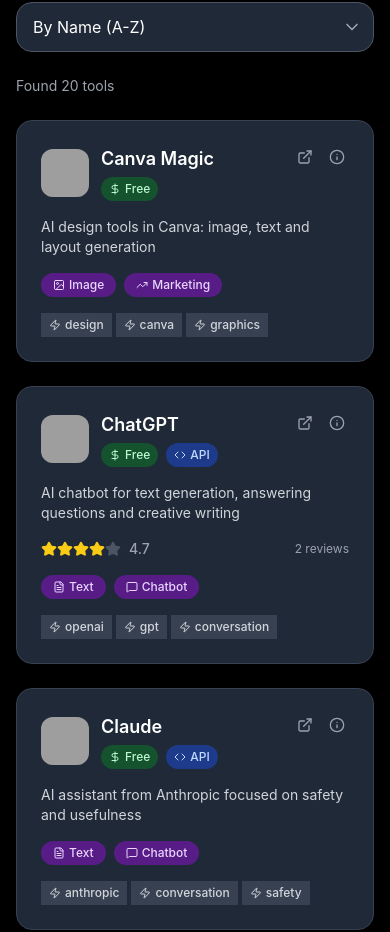
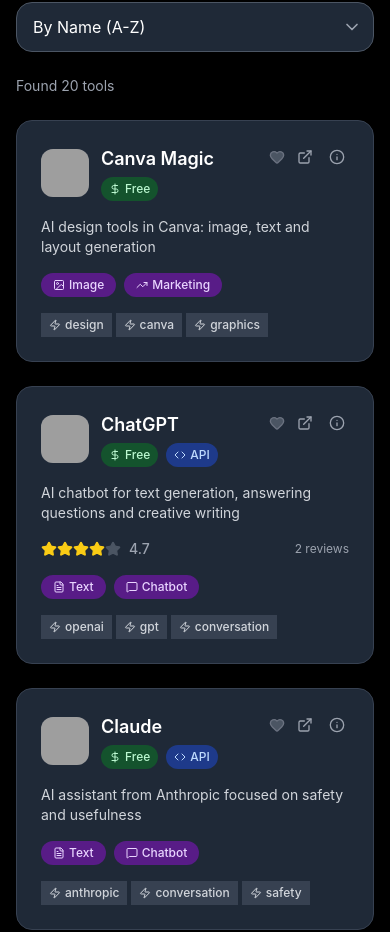
Before and after one commit to andriiafanasiev/AIMAP, a React (Create React App) app: page / in a window 390 px wide. Shown: the part 2981-3913 px from the top of the page. Built offline with nearby package versions, Linux system fonts and the light colour scheme; grey boxes are pictures that could not be loaded.

Commit message:
Add favorites system with localStorage persistence

```diff
--- a/src/App.js
+++ b/src/App.js
@@ -4,17 +4,20 @@ import { Hero } from './components/Hero';
 import ToolsCatalog from './components/ToolsCatalog';
 import { LanguageProvider } from './context/LanguageContext';
 import { ThemeProvider } from './context/ThemeContext';
+import { FavoritesProvider } from './context/FavoritesContext';
 import './App.css';
 
 function App() {
     return (
         <ThemeProvider>
             <LanguageProvider>
-                <div className="min-h-screen bg-gray-50 dark:bg-black text-gray-900 dark:text-white">
-                    <Navbar />
-                    <Hero />
-                    <ToolsCatalog />
-                </div>
+                <FavoritesProvider>
+                    <div className="min-h-screen bg-gray-50 dark:bg-black text-gray-900 dark:text-white">
+                        <Navbar />
+                        <Hero />
+                        <ToolsCatalog />
+                    </div>
+                </FavoritesProvider>
             </LanguageProvider>
         </ThemeProvider>
     );
--- /dev/null
+++ b/src/components/FavoriteButton.jsx
@@ -0,0 +1,32 @@
+import React from 'react';
+import { Heart } from 'lucide-react';
+import { useFavorites } from '../context/FavoritesContext';
+
+const FavoriteButton = ({ toolId, size = 20, className = '' }) => {
+    const { isFavorite, toggleFavorite } = useFavorites();
+    const isFavorited = isFavorite(toolId);
+
+    const handleClick = (e) => {
+        e.stopPropagation();
+        toggleFavorite(toolId);
+    };
+
+    return (
+        <button
+            onClick={handleClick}
+            className={`transition-all duration-200 hover:scale-110 ${className}`}
+            title={isFavorited ? 'Remove from favorites' : 'Add to favorites'}
+        >
+            <Heart
+                size={size}
+                className={`${
+                    isFavorited
+                        ? 'fill-red-500 text-red-500'
+                        : 'fill-gray-200 text-gray-400 hover:text-red-400 dark:fill-gray-600 dark:text-gray-500 dark:hover:text-red-400'
+                } transition-colors duration-200`}
+            />
+        </button>
+    );
+};
+
+export default FavoriteButton;
--- /dev/null
+++ b/src/components/FavoritesPage.jsx
@@ -0,0 +1,78 @@
+import React from 'react';
+import { Heart, Trash2 } from 'lucide-react';
+import { useLanguage } from '../context/LanguageContext';
+import { useFavorites } from '../context/FavoritesContext';
+import ToolCard from './ToolCard';
+import aiToolsData from '../data/ai-tools.json';
+
+const FavoritesPage = () => {
+    const { t } = useLanguage();
+    const { favorites, clearFavorites } = useFavorites();
+
+    const favoriteTools = aiToolsData.filter(tool => favorites.includes(tool.id));
+
+    const handleCardClick = (tool) => {
+        // Тут можна додати логіку для відкриття модального вікна
+        console.log('Tool clicked:', tool);
+    };
+
+    if (favorites.length === 0) {
+        return (
+            <div className="max-w-7xl mx-auto px-4 sm:px-6 lg:px-8 py-12">
+                <div className="text-center">
+                    <div className="text-6xl mb-6">💔</div>
+                    <h1 className="text-3xl font-bold text-gray-900 dark:text-white mb-4">
+                        {t('favorites.emptyTitle')}
+                    </h1>
+                    <p className="text-lg text-gray-600 dark:text-gray-300 mb-8">
+                        {t('favorites.emptyDescription')}
+                    </p>
+                    <a
+                        href="/"
+                        className="inline-flex items-center px-6 py-3 bg-purple-600 text-white rounded-xl hover:bg-purple-700 transition-colors"
+                    >
+                        {t('favorites.exploreTools')}
+                    </a>
+                </div>
+            </div>
+        );
+    }
+
+    return (
+        <div className="max-w-7xl mx-auto px-4 sm:px-6 lg:px-8 py-12">
+            <div className="flex items-center justify-between mb-8">
+                <div className="flex items-center space-x-3">
+                    <Heart className="w-8 h-8 text-red-500 fill-current" />
+                    <div>
+                        <h1 className="text-3xl font-bold text-gray-900 dark:text-white">
+                            {t('favorites.title')}
+                        </h1>
+                        <p className="text-gray-600 dark:text-gray-300">
+                            {t('favorites.subtitle')} ({favorites.length})
+                        </p>
+                    </div>
+                </div>
+                <button
+                    onClick={clearFavorites}
+                    className="inline-flex items-center px-4 py-2 text-red-600 dark:text-red-400 hover:text-red-700 dark:hover:text-red-300 transition-colors"
+                    title={t('favorites.clearAll')}
+                >
+                    <Trash2 className="w-5 h-5 mr-2" />
+                    {t('favorites.clearAll')}
+                </button>
+            </div>
+
+            <div className="grid grid-cols-1 md:grid-cols-2 xl:grid-cols-3 gap-6">
+                {favoriteTools.map((tool) => (
+                    <ToolCard
+                        key={tool.id}
+                        tool={tool}
+                        onCardClick={handleCardClick}
+                    />
+                ))}
+            </div>
+        </div>
+    );
+};
+
+export default FavoritesPage;
--- a/src/components/Navbar.jsx
+++ b/src/components/Navbar.jsx
@@ -1,14 +1,16 @@
 import React, { useState } from 'react';
 import { motion } from 'framer-motion';
-import { Menu, X, Search, Moon, Sun } from 'lucide-react';
+import { Menu, X, Search, Moon, Sun, Heart } from 'lucide-react';
 import { useLanguage } from '../context/LanguageContext';
 import { useTheme } from '../context/ThemeContext';
+import { useFavorites } from '../context/FavoritesContext';
 import { LanguageSwitcher } from './LanguageSwitcher';
 
 export const Navbar = () => {
     const [isOpen, setIsOpen] = useState(false);
     const { t } = useLanguage();
     const { isDark, toggleTheme } = useTheme();
+    const { getFavoritesCount } = useFavorites();
 
     return (
         <nav className="fixed top-0 w-full z-50 bg-white/80 dark:bg-black/20 backdrop-blur-md border-b border-gray-200 dark:border-gray-800">
@@ -46,6 +48,14 @@ export const Navbar = () => {
                     <div className="hidden md:flex items-center space-x-4">
                         <button className="p-2 text-gray-700 dark:text-gray-300 hover:text-black dark:hover:text-white transition-colors">
                             <Search className="h-5 w-5" />
+                        </button>
+                        <button className="relative p-2 text-gray-700 dark:text-gray-300 hover:text-red-500 dark:hover:text-red-400 transition-colors">
+                            <Heart className="h-5 w-5" />
+                            {getFavoritesCount() > 0 && (
+                                <span className="absolute -top-1 -right-1 bg-red-500 text-white text-xs rounded-full w-5 h-5 flex items-center justify-center">
+                                    {getFavoritesCount()}
+                                </span>
+                            )}
                         </button>
                         <LanguageSwitcher />
                         <button
--- a/src/components/ToolCard.jsx
+++ b/src/components/ToolCard.jsx
@@ -3,6 +3,7 @@ import { ExternalLink, Tag, Zap, Code, DollarSign, Info, Star } from 'lucide-rea
 import CategoryIcons from './CategoryIcons';
 import { useLanguage } from '../context/LanguageContext';
 import RatingStars from './RatingStars';
+import FavoriteButton from './FavoriteButton';
 import { getAverageRating, getReviewCount } from '../lib/reviews';
 
 const ToolCard = ({ tool, onCardClick }) => {
@@ -79,6 +80,7 @@ const ToolCard = ({ tool, onCardClick }) => {
                     </div>
                 </div>
                 <div className="flex items-center space-x-2">
+                    <FavoriteButton toolId={tool.id} size={16} />
                     <button
                         onClick={handleExternalClick}
                         className="p-1 text-gray-400 hover:text-gray-600 dark:hover:text-gray-300 transition-colors"
--- /dev/null
+++ b/src/context/FavoritesContext.js
@@ -0,0 +1,82 @@
+import React, { createContext, useContext, useState, useEffect } from 'react';
+
+const FavoritesContext = createContext();
+
+export const useFavorites = () => {
+    const context = useContext(FavoritesContext);
+    if (!context) {
+        throw new Error('useFavorites must be used within a FavoritesProvider');
+    }
+    return context;
+};
+
+export const FavoritesProvider = ({ children }) => {
+    const [favorites, setFavorites] = useState([]);
+
+    // Завантаження улюблених з localStorage при ініціалізації
+    useEffect(() => {
+        const savedFavorites = localStorage.getItem('ai-tools-favorites');
+        if (savedFavorites) {
+            try {
+                setFavorites(JSON.parse(savedFavorites));
+            } catch (error) {
+                console.error('Error loading favorites:', error);
+                setFavorites([]);
+            }
+        }
+    }, []);
+
+    // Збереження улюблених в localStorage при зміні
+    useEffect(() => {
+        localStorage.setItem('ai-tools-favorites', JSON.stringify(favorites));
+    }, [favorites]);
+
+    const addToFavorites = (toolId) => {
+        setFavorites(prev => {
+            if (!prev.includes(toolId)) {
+                return [...prev, toolId];
+            }
+            return prev;
+        });
+    };
+
+    const removeFromFavorites = (toolId) => {
+        setFavorites(prev => prev.filter(id => id !== toolId));
+    };
+
+    const toggleFavorite = (toolId) => {
+        if (favorites.includes(toolId)) {
+            removeFromFavorites(toolId);
+        } else {
+            addToFavorites(toolId);
+        }
+    };
+
+    const isFavorite = (toolId) => {
+        return favorites.includes(toolId);
+    };
+
+    const getFavoritesCount = () => {
+        return favorites.length;
+    };
+
+    const clearFavorites = () => {
+        setFavorites([]);
+    };
+
+    const value = {
+        favorites,
+        addToFavorites,
+        removeFromFavorites,
+        toggleFavorite,
+        isFavorite,
+        getFavoritesCount,
+        clearFavorites
+    };
+
+    return (
+        <FavoritesContext.Provider value={value}>
+            {children}
+        </FavoritesContext.Provider>
+    );
+};
--- a/src/locales/de.js
+++ b/src/locales/de.js
@@ -72,6 +72,14 @@ export const de = {
         delete: 'Löschen',
         edit: 'Bearbeiten',
         close: 'Schließen'
+    },
+    favorites: {
+        title: 'Lieblings-Tools',
+        subtitle: 'Ihre gespeicherten KI-Tools',
+        emptyTitle: 'Keine Lieblings-Tools',
+        emptyDescription: 'Fügen Sie Tools zu Ihren Favoriten hinzu, um sie später schnell zu finden',
+        exploreTools: 'Tools erkunden',
+        clearAll: 'Alle löschen'
     },
     categories: {
         text: 'Text',
--- a/src/locales/en.js
+++ b/src/locales/en.js
@@ -72,6 +72,14 @@ export const en = {
         delete: 'Delete',
         edit: 'Edit',
         close: 'Close'
+    },
+    favorites: {
+        title: 'Favorite Tools',
+        subtitle: 'Your saved AI tools',
+        emptyTitle: 'No favorite tools',
+        emptyDescription: 'Add tools to favorites to find them quickly later',
+        exploreTools: 'Explore Tools',
+        clearAll: 'Clear All'
     },
     categories: {
         text: 'Text',
--- a/src/locales/uk.js
+++ b/src/locales/uk.js
@@ -72,6 +72,14 @@ export const uk = {
         delete: 'Видалити',
         edit: 'Редагувати',
         close: 'Закрити'
+    },
+    favorites: {
+        title: 'Улюблені інструменти',
+        subtitle: 'Ваші збережені AI-інструменти',
+        emptyTitle: 'Немає улюблених інструментів',
+        emptyDescription: 'Додайте інструменти до улюблених, щоб швидко знаходити їх пізніше',
+        exploreTools: 'Переглянути інструменти',
+        clearAll: 'Очистити всі'
     },
     categories: {
         text: 'Текст',
```
